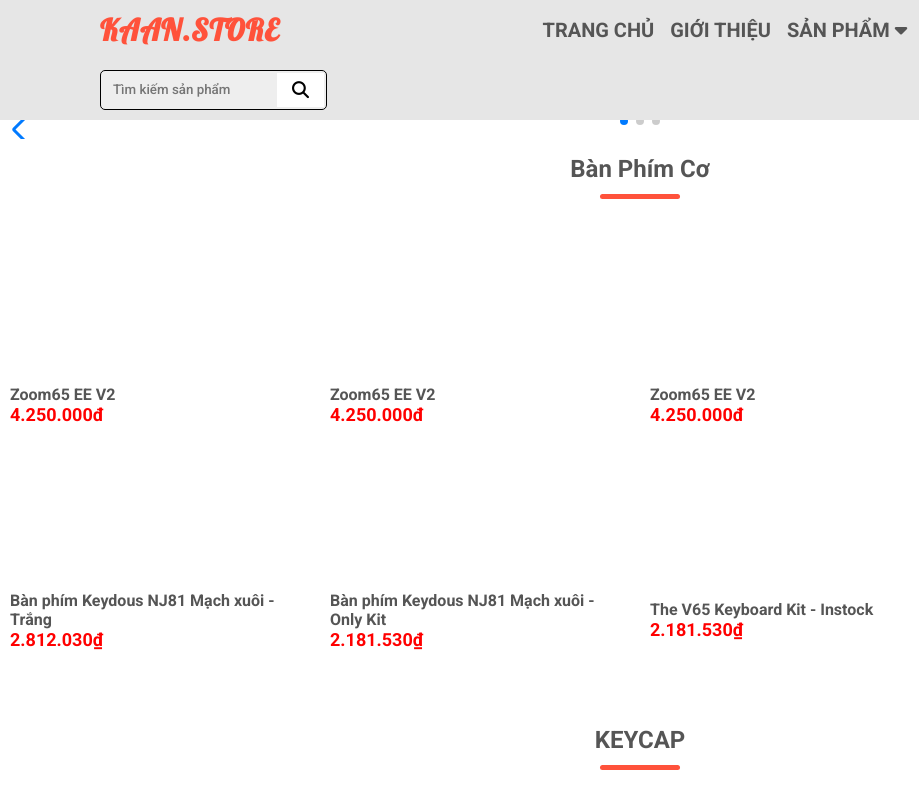
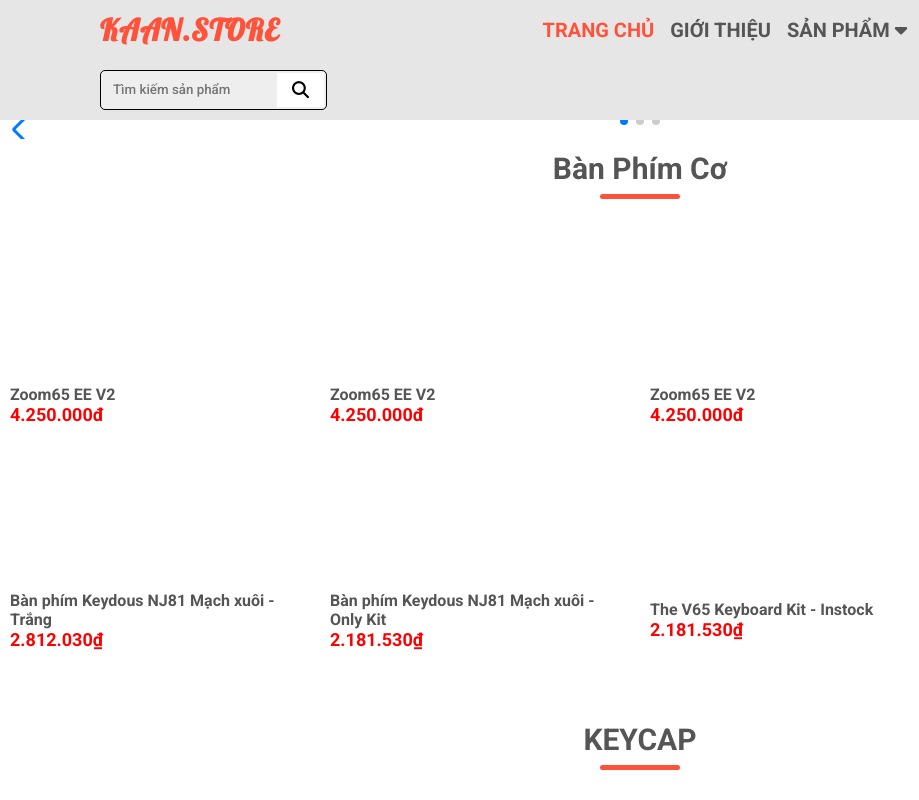
Before and after one commit to CuongVoNgoc1/Store-keyboard-no-responsive.-, a plain HTML site: page index.html in a window 1280 px wide. In both pictures the pointer is over the link "TRANG CHỦ". Shown: the top 800 px of the page, 0-919 px from the left. Drawn offline with nearby package versions, Linux system fonts and the light colour scheme.

Commit message:
Update style.css

```diff
--- a/style.css
+++ b/style.css
@@ -46,6 +46,9 @@
     font-size: 20px;
     font-weight: 700;
     text-decoration: none;
+}
+.navbar .navbar-item li a:hover{
+    color: #ff523b;
 }
 
 .navbar form {
@@ -167,6 +170,8 @@
     position: relative;
     line-height: 60px;
     color: #555;
+    font-weight: 700;
+    font-size: 30px;
 }
 
 .title::after {
@@ -325,8 +330,3 @@ ul {
 .right-colum img {
     width: 100%;
 }
-
-
-
-
-/* media query  menu */
```
